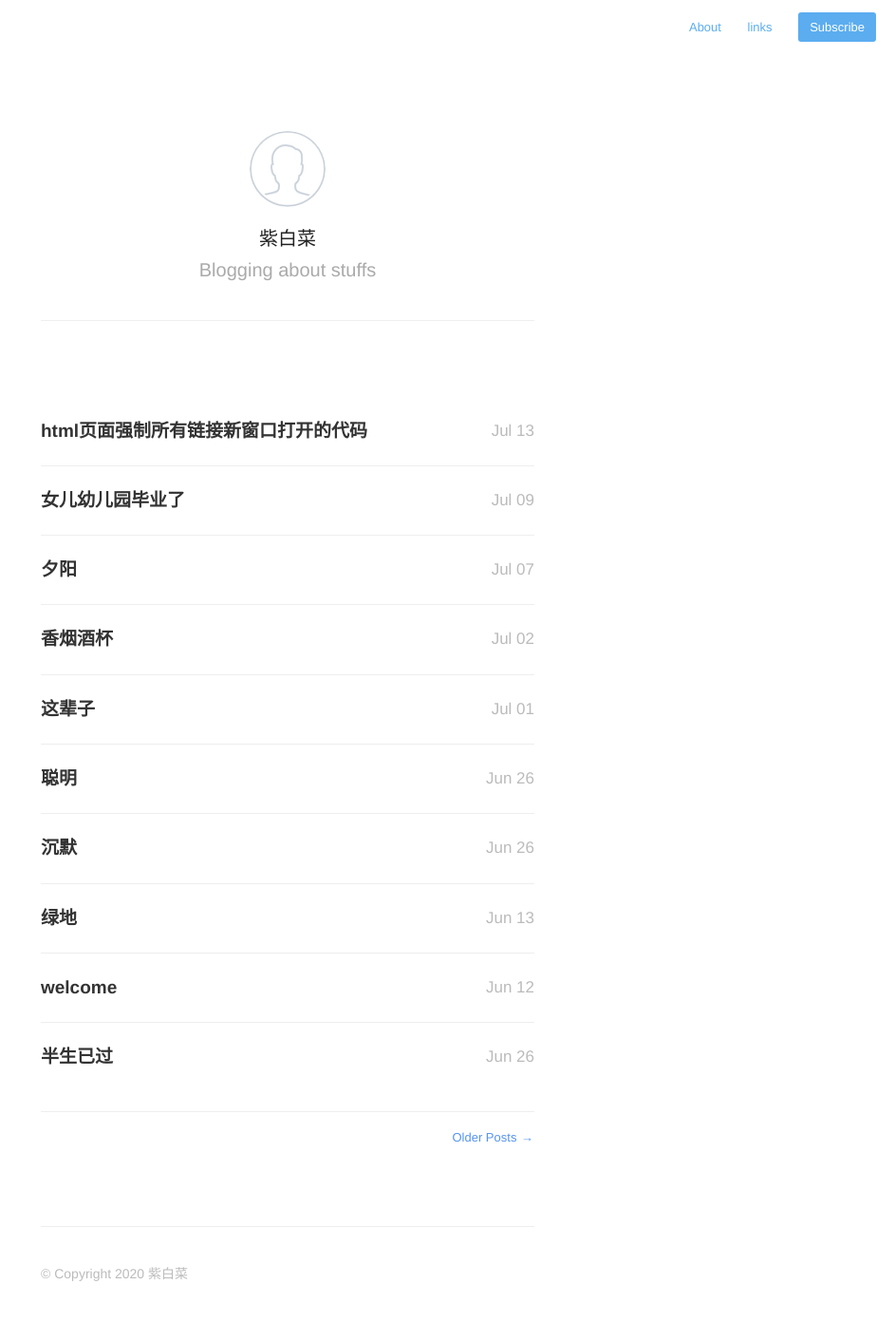
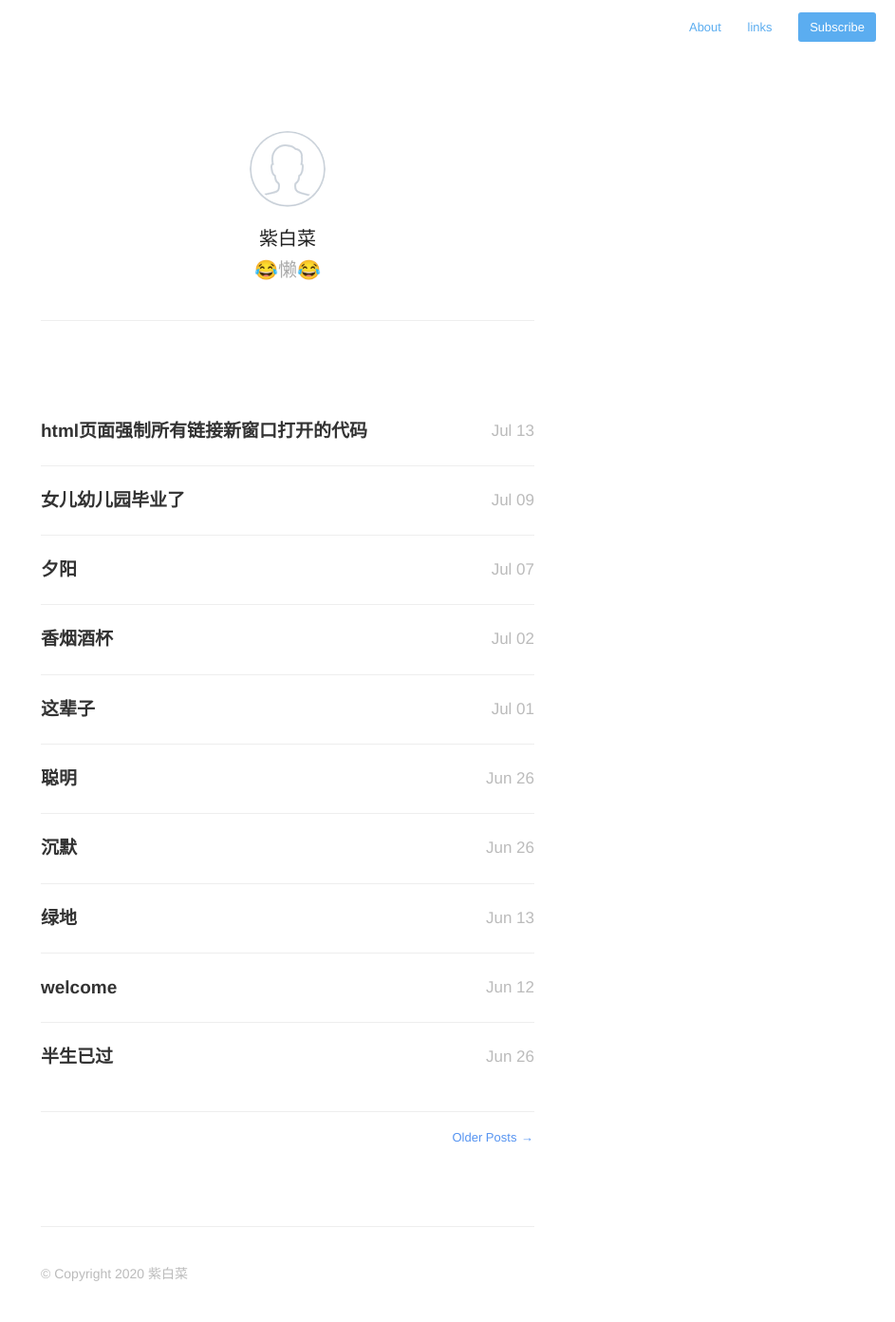
Before and after one commit to ZiBaiCai/zibaicai.github.io, a Jekyll site: the page built from index.html, in a window 1280 px wide. Shown: the whole page at 95% size, without its empty margins (337-1280 px from the left). Built offline with Jekyll 4.4.1, drawn with Linux system fonts in a browser that asks for light colours; nearby versions of some CDN libraries; the list of posts is cut into pages by our own code.

Commit message:
Update _config.yml

```diff
--- a/_config.yml
+++ b/_config.yml
@@ -1,5 +1,5 @@
-name: Your New Jekyll Site
-description: Blogging about stuffs
+name: 紫白菜
+description: 😂懒😂
 meta_description: "Your New Jekyll Site, Blogging about stuffs"
 
 aboutPage: true
```
